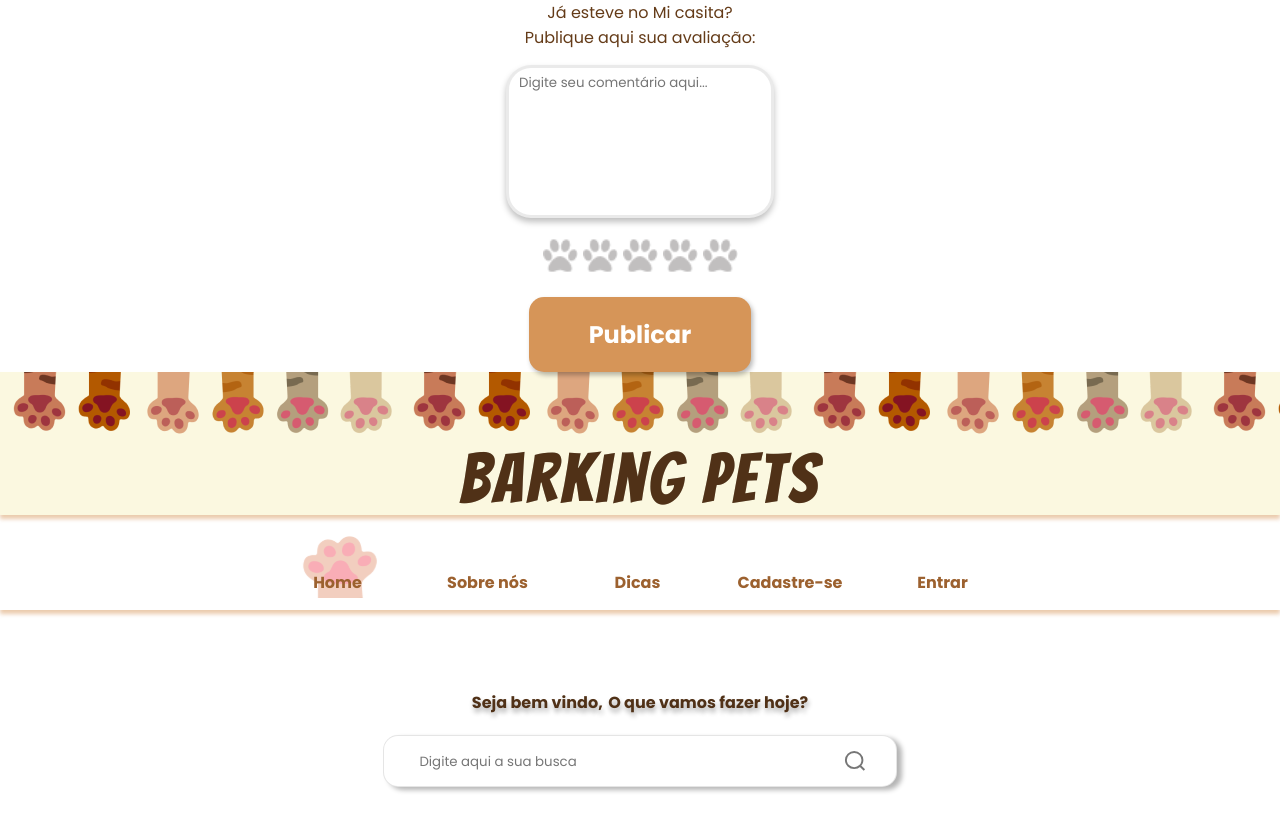
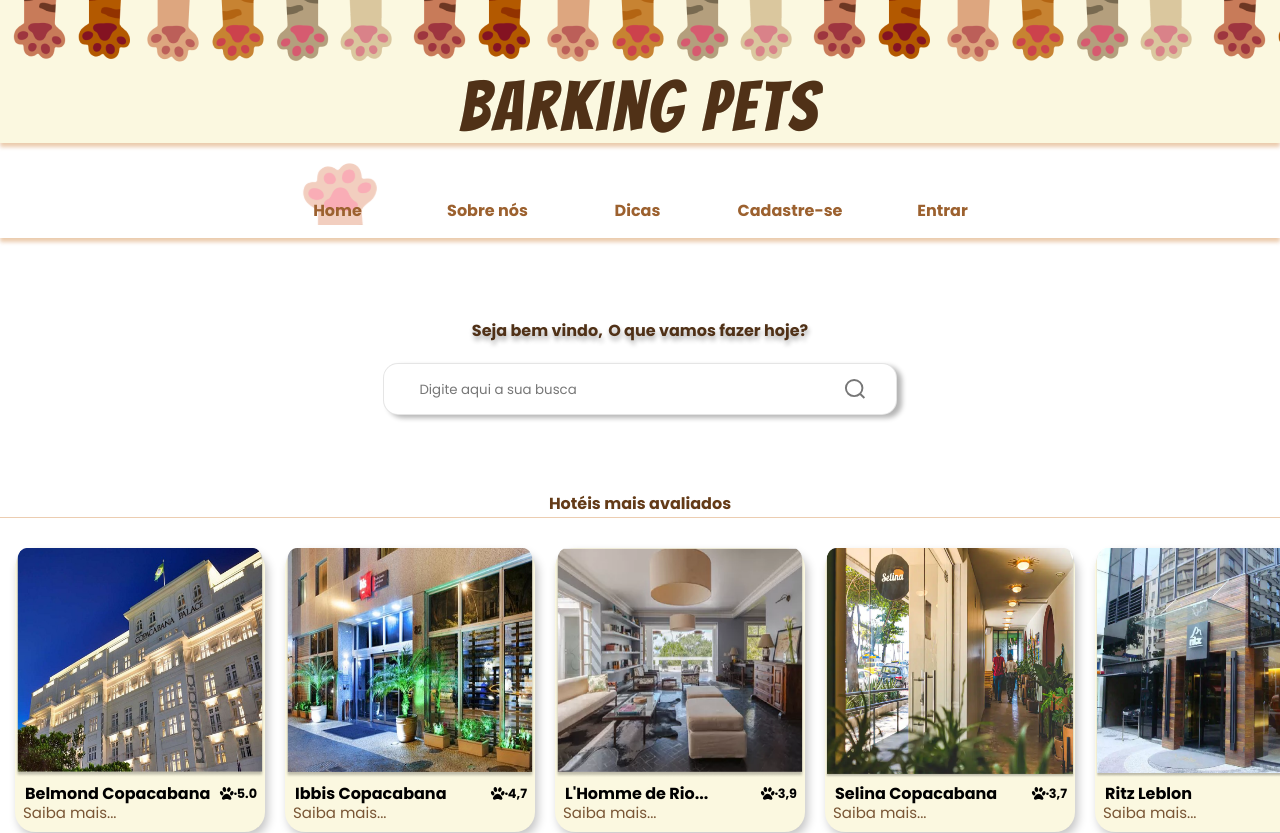
Before and after one commit to estartandodevs-course/barking-pets, a React (Create React App) app: page / in a window 1280 px wide. Shown: the top 833 px of the page. Built offline with nearby package versions, Linux system fonts and the light colour scheme.

Commit message:
removido o componente de comentario da home

```diff
--- a/src/pages/Home/index.js
+++ b/src/pages/Home/index.js
@@ -10,7 +10,6 @@
 const Home = () => {
   return (
     <>
-      <C.Comment bussiness="Mi casita" />
       <C.Header />
       <C.MenuDesktop />
       <C.Menu />
```
